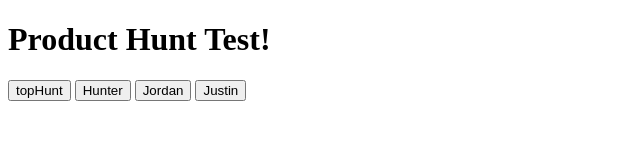
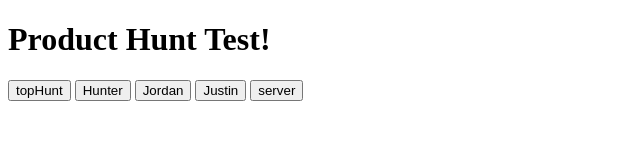
Before and after one commit to FireInjun/ph-huntdemo, a plain HTML site: page index.html in a window 1280 px wide. Shown: the whole page, without its empty margins (0-640 px from the left). Drawn offline with Linux system fonts and the light colour scheme.

Commit message:
added test link

```diff
--- a/index.html
+++ b/index.html
@@ -14,6 +14,8 @@
     <button onclick="HunterPlay()">Hunter</button>
     <button onclick="JordanPlay()">Jordan</button>
     <button onclick="JustinPlay()">Justin</button>
+    <input type="button" value="server"
+        onclick="window.location.href='https://sofriendlyproducthuntyac.appspot.com'" />
     </p>
 </body>
 
```
